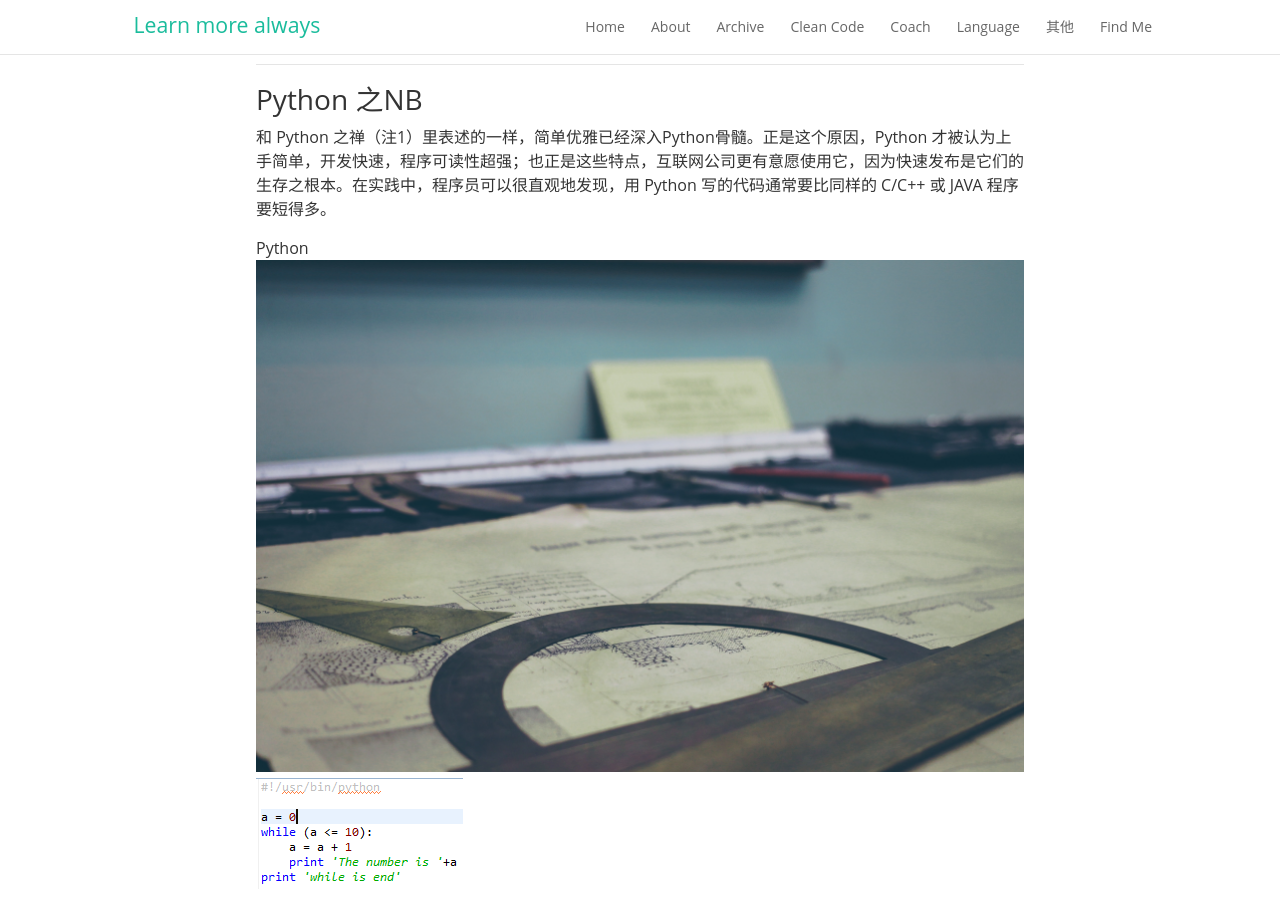
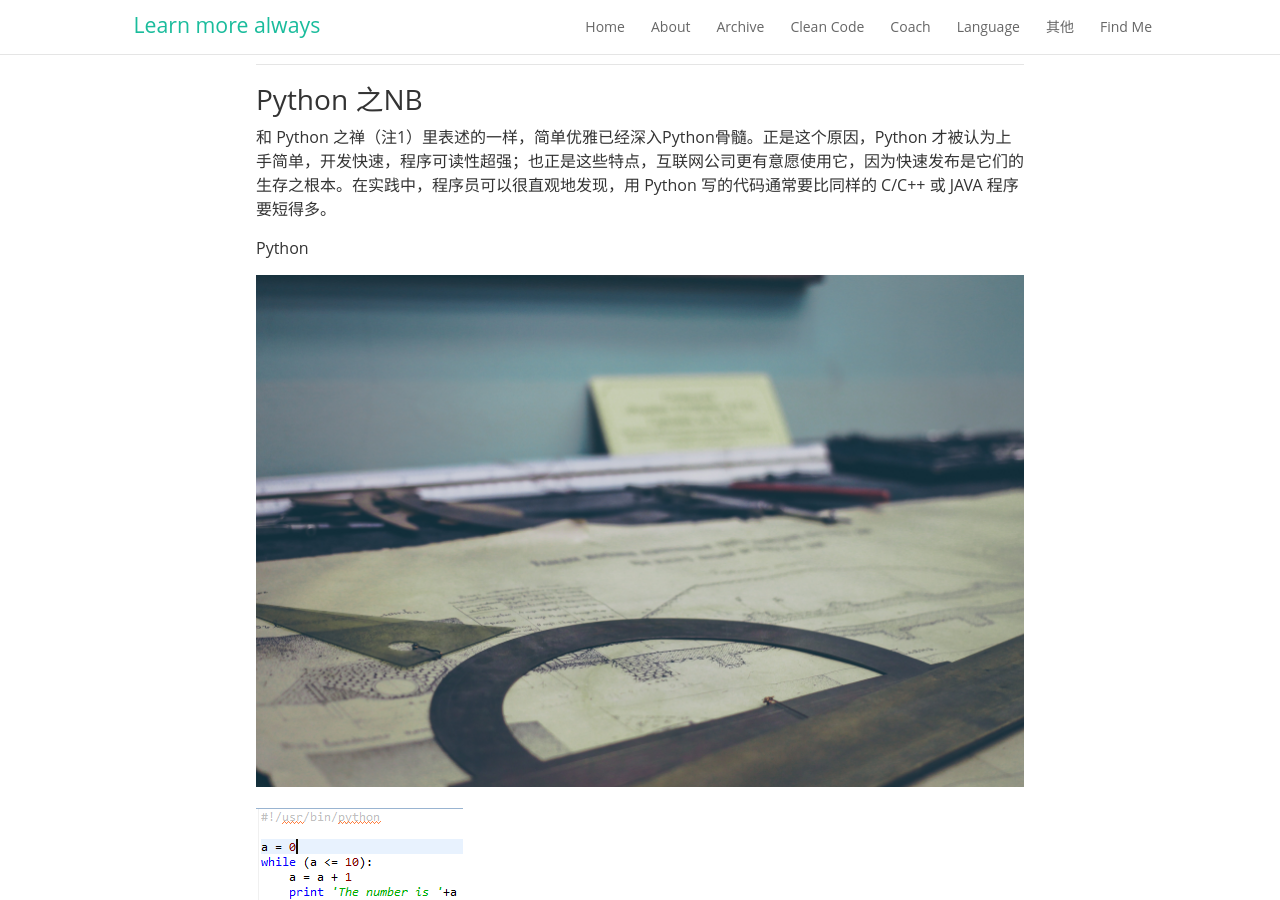
Before and after one commit to yzhang3beatit/yzhang3beatit.github.io, a Jekyll site: the page built from _posts/2016-01-21-What-Python-can-do.md, in a window 1280 px wide and 900 px high, scrolled down 1604 px. Built offline with Jekyll 4.4.1, drawn with Linux system fonts in a browser that asks for light colours; nearby versions of some CDN libraries; some web fonts are replaced; Markdown is read by kramdown in place of the engine named in the settings.

Commit message:
add newline around img;

```diff
--- a/_posts/2016-01-21-What-Python-can-do.md
+++ b/_posts/2016-01-21-What-Python-can-do.md
@@ -80,8 +80,13 @@ Python 确实的可以完成脚本语言的功能（使用更简洁的方式）
 和 Python 之禅（注1）里表述的一样，简单优雅已经深入Python骨髓。正是这个原因，Python 才被认为上手简单，开发快速，程序可读性超强；也正是这些特点，互联网公司更有意愿使用它，因为快速发布是它们的生存之根本。在实践中，程序员可以很直观地发现，用 Python 写的代码通常要比同样的 C/C++ 或 JAVA 程序要短得多。
 
 Python
-<img src="{{ '/img/touring.jpg' | prepend: site.baseurl}}" alt="touring" >
-<img src="{{ '/img/python-pic/01python_short.png' | prepend: site.baseurl}}" alt="python" >
+
+<img src="{{ '/img/touring.jpg' | prepend: site.baseurl}}" alt="" >
+
+
+<img src="{{ '/img/python-pic/01python_short.png' | prepend: site.baseurl}}" alt="" >
+
+
 
 ![python-short](img/python-pic/01python_short.png)
 
```
